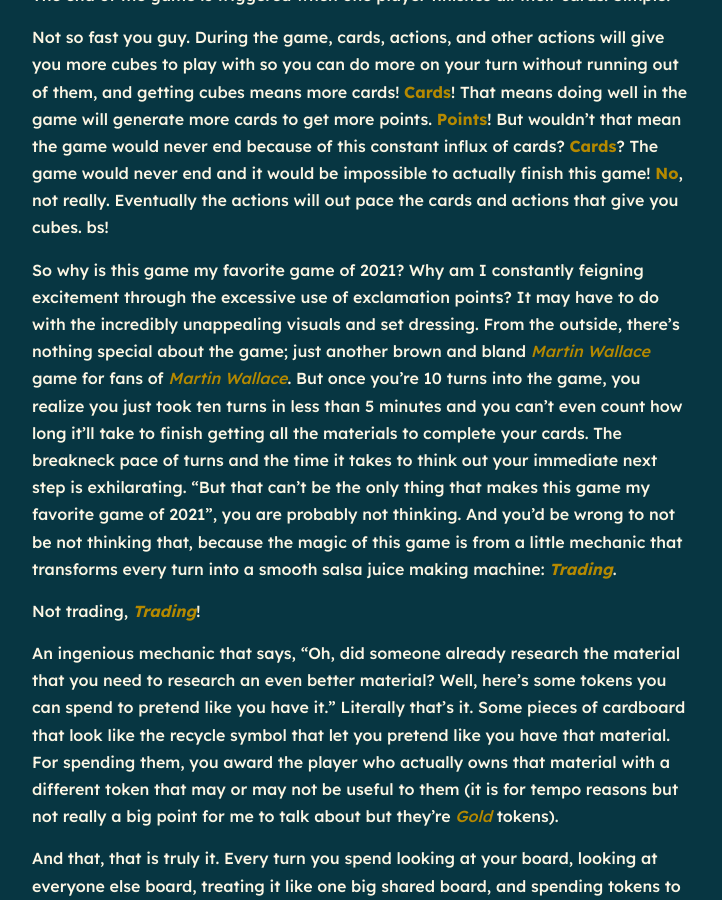
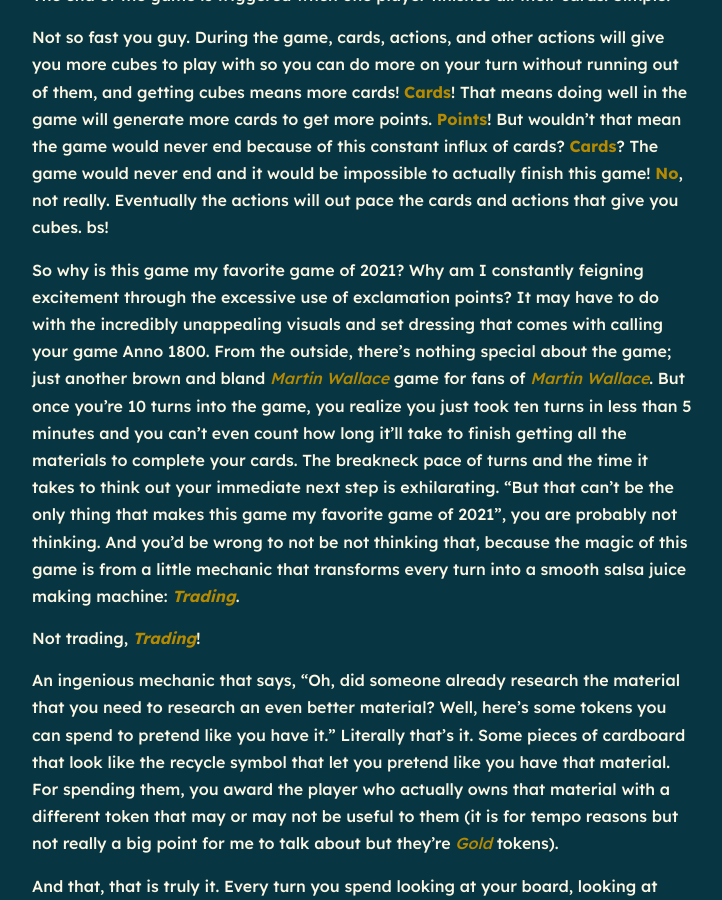
Before and after one commit to PKBoo/blog, a Jekyll site: the page built from game/_posts/2022-01-29-anno1800.md, in a window 1280 px wide and 900 px high, scrolled down 1502 px. Shown: the whole window, without its empty margins (277-999 px from the left). Built offline with Jekyll 4.4.1, drawn with Linux system fonts in a browser that asks for light colours; nearby versions of some CDN libraries; some web fonts are replaced; our own code applies the rules of GitHub Pages for plain Markdown files; some of the changed text lies outside the part shown.

Commit message:
Update anno review set dressing

```diff
--- a/game/_posts/2022-01-29-anno1800.md
+++ b/game/_posts/2022-01-29-anno1800.md
@@ -20,7 +20,7 @@
 
 Not so fast you guy. During the game, cards, actions, and other actions will give you more cubes to play with so you can do more on your turn without running out of them, and getting cubes means more cards! **Cards**! That means doing well in the game will generate more cards to get more points. **Points**! But wouldn't that mean the game would never end because of this constant influx of cards? **Cards**? The game would never end and it would be impossible to actually finish this game! **No**, not really. Eventually the actions will out pace the cards and actions that give you cubes. bs!
 
-So why is this game my favorite game of 2021? Why am I constantly feigning excitement through the excessive use of exclamation points? It may have to do with the incredibly unappealing visuals and set dressing. From the outside, there's nothing special about the game; just another brown and bland _Martin Wallace_ game for fans of _Martin Wallace_. But once you're 10 turns into the game, you realize you just took ten turns in less than 5 minutes and you can't even count how long it'll take to finish getting all the materials to complete your cards. The breakneck pace of turns and the time it takes to think out your immediate next step is exhilarating. "But that can't be the only thing that makes this game my favorite game of 2021", you are probably not thinking. And you'd be wrong to not be not thinking that, because the magic of this game is from a little mechanic that transforms every turn into a smooth salsa juice making machine: ___Trading___.
+So why is this game my favorite game of 2021? Why am I constantly feigning excitement through the excessive use of exclamation points? It may have to do with the incredibly unappealing visuals and set dressing that comes with calling your game Anno 1800. From the outside, there's nothing special about the game; just another brown and bland _Martin Wallace_ game for fans of _Martin Wallace_. But once you're 10 turns into the game, you realize you just took ten turns in less than 5 minutes and you can't even count how long it'll take to finish getting all the materials to complete your cards. The breakneck pace of turns and the time it takes to think out your immediate next step is exhilarating. "But that can't be the only thing that makes this game my favorite game of 2021", you are probably not thinking. And you'd be wrong to not be not thinking that, because the magic of this game is from a little mechanic that transforms every turn into a smooth salsa juice making machine: ___Trading___.
 
 Not trading, ___Trading___!
 
```
